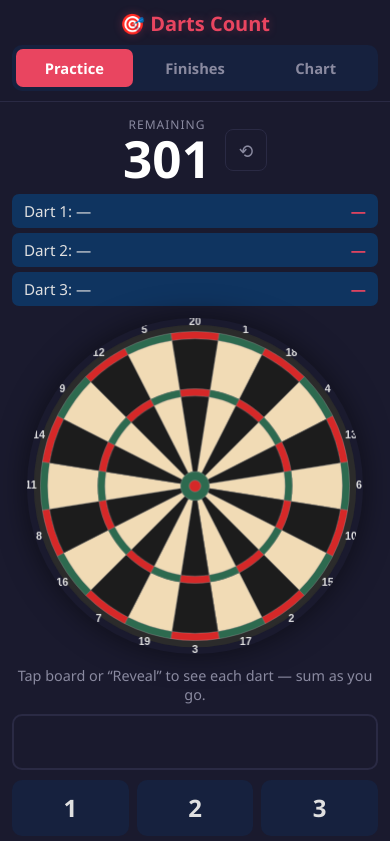
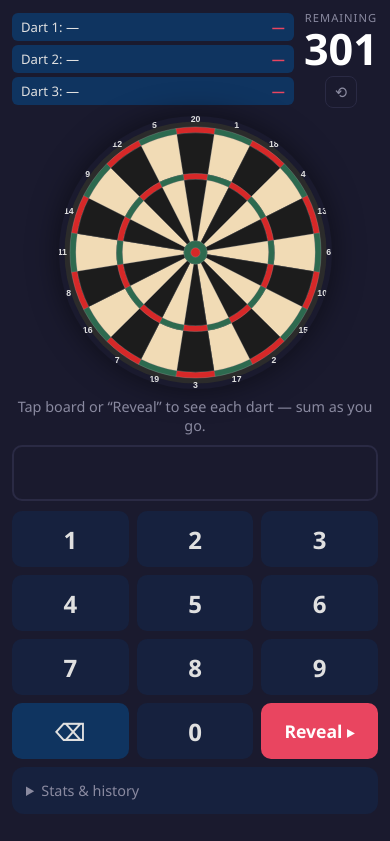
Before and after one commit to jajvirta/darts-count, a website: page public/index.html in a window 390 px wide. Both pictures are taken after a click on the button "Start game". Shown: the top 841 px of the page. Drawn offline with Linux system fonts and the light colour scheme.

Commit message:
tighten mobile layout

```diff
--- a/public/css/styles.css
+++ b/public/css/styles.css
@@ -121,9 +121,10 @@ button { font-family: inherit; cursor: pointer; }
   border: 1px solid var(--line);
   color: var(--muted);
   border-radius: 8px;
-  width: 42px;
-  height: 42px;
-  font-size: 1.2rem;
+  width: 32px;
+  height: 32px;
+  font-size: 1rem;
+  margin-top: 4px;
 }
 .btn-ghost:hover { border-color: var(--accent); color: var(--accent); }
 
@@ -155,26 +156,36 @@ button { font-family: inherit; cursor: pointer; }
   font-size: 1.05rem;
 }
 
-.score-row { display: flex; align-items: center; justify-content: center; gap: 14px; }
-.score-block { text-align: center; }
-.score-label { font-size: 0.75rem; color: var(--muted); text-transform: uppercase; letter-spacing: 1px; }
-.score-big { font-size: 3.2rem; font-weight: 800; line-height: 1; color: #fff; }
+/* Dart slots (narrow, left) + remaining score (big, right) sit on one row */
+.play-row { display: flex; align-items: center; gap: 10px; }
+.score-block {
+  flex: 0 0 auto;
+  display: flex;
+  flex-direction: column;
+  align-items: center;
+  gap: 2px;
+  text-align: center;
+}
+.score-label { font-size: 0.7rem; color: var(--muted); text-transform: uppercase; letter-spacing: 1px; }
+.score-big { font-size: 2.7rem; font-weight: 800; line-height: 1; color: #fff; }
 
-.dart-slots { list-style: none; display: flex; flex-direction: column; gap: 5px; }
+.dart-slots { flex: 1 1 auto; min-width: 0; list-style: none; display: flex; flex-direction: column; gap: 4px; }
 .dart-slots li {
   display: flex;
   justify-content: space-between;
   align-items: center;
+  gap: 6px;
   background: var(--panel);
-  border-radius: 7px;
-  padding: 7px 12px;
-  font-size: 0.95rem;
+  border-radius: 6px;
+  padding: 5px 9px;
+  font-size: 0.82rem;
 }
-.ds-score { font-weight: 700; color: var(--accent); min-width: 2ch; text-align: right; }
+.ds-label { min-width: 0; }
+.ds-score { font-weight: 700; color: var(--accent); min-width: 2ch; text-align: right; flex: 0 0 auto; }
 
 /* Board */
 .board-wrap {
-  width: min(86vw, 44vh, 420px);
+  width: min(70vw, 38vh, 360px);
   aspect-ratio: 1 / 1;
   margin: 0 auto;
 }
@@ -327,6 +338,15 @@ button { font-family: inherit; cursor: pointer; }
 .chart-route { color: var(--muted); font-size: 0.9rem; font-weight: 600; }
 .chart-cell.fav .chart-route { color: #ffd86b; }
 
+/* ---------- Mobile: maximise the playing area ---------- */
+@media (max-width: 919px) {
+  /* While a leg is in progress, drop the title + tabs to save vertical space.
+     The ⟲ button returns to setup, which brings the header (and nav) back. */
+  body.playing .app-header { display: none; }
+  body.playing #view-practice { padding-top: 10px; }
+  body.playing .stage { gap: 8px; }
+}
+
 /* ---------- Desktop enhancements ---------- */
 @media (min-width: 920px) {
   .stage {
--- a/public/index.html
+++ b/public/index.html
@@ -51,19 +51,18 @@
           <span id="finishHintRoute" class="hint-route hidden"></span>
         </div>
 
-        <div class="score-row">
+        <div class="play-row">
+          <ul id="dartSlots" class="dart-slots">
+            <li><span class="ds-label">Dart 1: —</span><span class="ds-score">—</span></li>
+            <li><span class="ds-label">Dart 2: —</span><span class="ds-score">—</span></li>
+            <li><span class="ds-label">Dart 3: —</span><span class="ds-score">—</span></li>
+          </ul>
           <div class="score-block">
             <div class="score-label">Remaining</div>
             <div id="scoreRemaining" class="score-big">301</div>
+            <button id="btnNewGame" class="btn-ghost" title="New game">⟲</button>
           </div>
-          <button id="btnNewGame" class="btn-ghost" title="New game">⟲</button>
         </div>
-
-        <ul id="dartSlots" class="dart-slots">
-          <li><span class="ds-label">Dart 1: —</span><span class="ds-score">—</span></li>
-          <li><span class="ds-label">Dart 2: —</span><span class="ds-score">—</span></li>
-          <li><span class="ds-label">Dart 3: —</span><span class="ds-score">—</span></li>
-        </ul>
       </div>
 
       <div class="board-wrap">
--- a/public/js/practice.js
+++ b/public/js/practice.js
@@ -145,6 +145,7 @@
     el.gameOver.classList.add('hidden');
     el.stage.classList.remove('hidden');
     el.setup.classList.add('hidden');
+    document.body.classList.add('playing'); // mobile: hide header chrome
     started = true;
 
     el.score.textContent = scoreRemaining;
@@ -369,6 +370,7 @@
   function finishOrAdvance(allCorrect, roundScore) {
     if (scoreRemaining === 0) {
       updateEnter();
+      document.body.classList.remove('playing'); // leg done — bring nav back
       setTimeout(() => {
         el.gameOver.classList.remove('hidden');
         const acc = totalQuestions > 0 ? Math.round(correctCount / totalQuestions * 100) : 0;
@@ -459,6 +461,7 @@
     });
     document.getElementById('btnNewGame').addEventListener('click', () => {
       started = false;
+      document.body.classList.remove('playing');
       el.stage.classList.add('hidden');
       el.setup.classList.remove('hidden');
       el.gameOver.classList.add('hidden');
```
